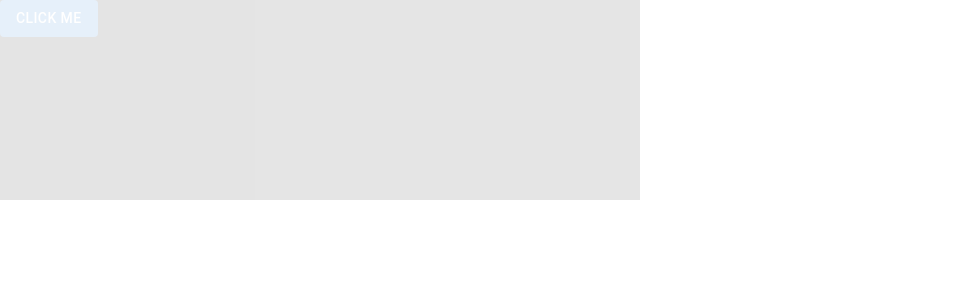
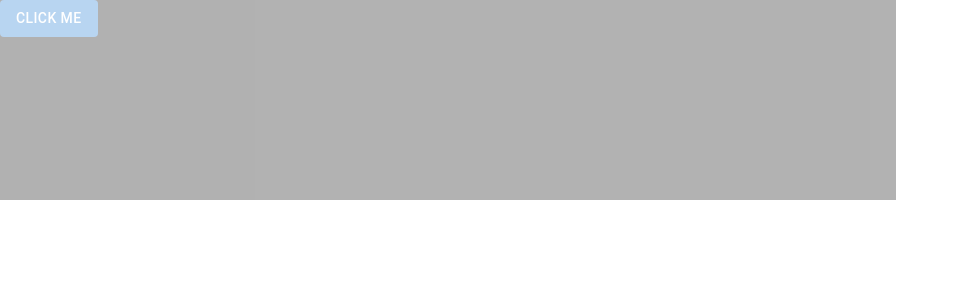
Before and after one commit to khushboo20kumari/meterial-ui, a React (Create React App) app: page / in a window 1280 px wide. Shown: the top 300 px of the page, without its empty margins (0-959 px from the left). Built offline with nearby package versions, Linux system fonts and the light colour scheme.

Commit message:
transition use

```diff
--- a/src/App.css
+++ b/src/App.css
@@ -36,7 +36,7 @@
   background-color: black;
 } */
 
-
+/*
 .box{
   height: 200px;
   width: 50%;
@@ -46,5 +46,21 @@
   background-color: black;
   width: 50%;
   height: 200px;
-  opacity: 0.10;
+  opacity: 0.3;
+} */
+
+
+
+.box{
+  height: 200px;
+  width: 50%;
+  background-color: red;
+  transition-property:width;
+  transition-duration: 2s;
 }
+.box:hover{
+  background-color: black;
+  width: 70%;
+  height: 200px;
+  opacity: 0.3;
+}
```
Also changed, not shown: src/HoverBox.js (+17 -0 lines).
